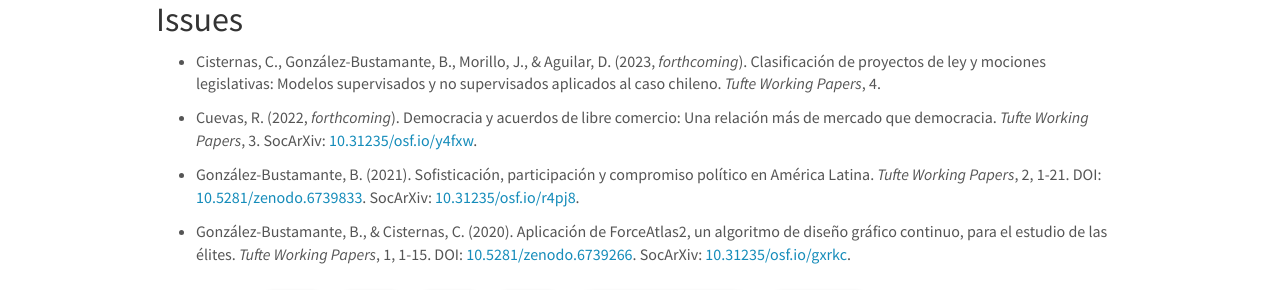
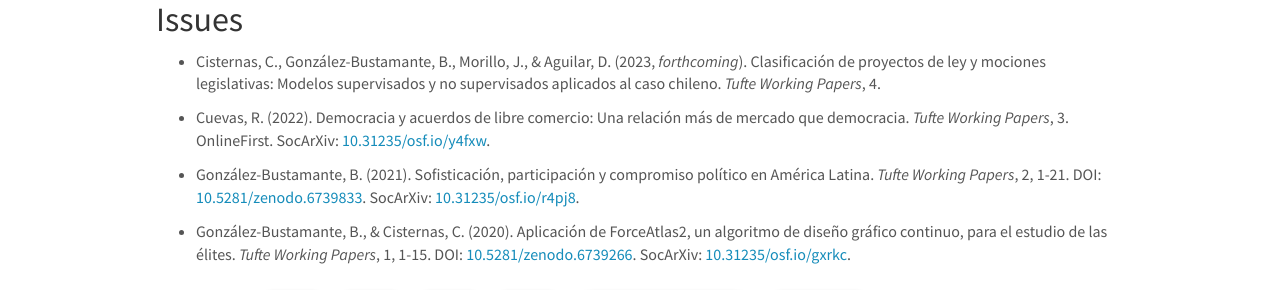
Before and after one commit to training-datalab/old-training-datalab.com, a Jekyll site: the page built from _pages/tufte-working-papers.md, in a window 1280 px wide and 997 px high. Shown: the part 475-765 px from the top of the window. Built offline with Jekyll 4.4.1, drawn with Linux system fonts in a browser that asks for light colours; nearby versions of some CDN libraries.

Commit message:
Update tufte-working-papers.md
Co-Authored-By: jaquelin Morillo <91754541+JaquelinMorillo@users.noreply.github.com>

```diff
--- a/_pages/tufte-working-papers.md
+++ b/_pages/tufte-working-papers.md
@@ -20,7 +20,7 @@
 
 * Cisternas, C., González-Bustamante, B., Morillo, J., & Aguilar, D. (2023, *forthcoming*). Clasificación de proyectos de ley y mociones legislativas: Modelos supervisados y no supervisados aplicados al caso chileno. *Tufte Working Papers*, 4.
 
-* Cuevas, R. (2022, *forthcoming*). Democracia y acuerdos de libre comercio: Una relación más de mercado que democracia. *Tufte Working Papers*, 3. SocArXiv: <a href="https://doi.org/10.31235/osf.io/y4fxw" target="_blank">10.31235/osf.io/y4fxw</a>.
+* Cuevas, R. (2022). Democracia y acuerdos de libre comercio: Una relación más de mercado que democracia. *Tufte Working Papers*, 3. OnlineFirst. SocArXiv: <a href="https://doi.org/10.31235/osf.io/y4fxw" target="_blank">10.31235/osf.io/y4fxw</a>.
 
 * González-Bustamante, B. (2021). Sofisticación, participación y compromiso político en América Latina. *Tufte Working Papers*, 2, 1-21. DOI: <a href="https://doi.org/10.5281/zenodo.6739833" target="_blank">10.5281/zenodo.6739833</a>. SocArXiv: <a href="https://doi.org/10.31235/osf.io/r4pj8" target="_blank">10.31235/osf.io/r4pj8</a>.
 
```
